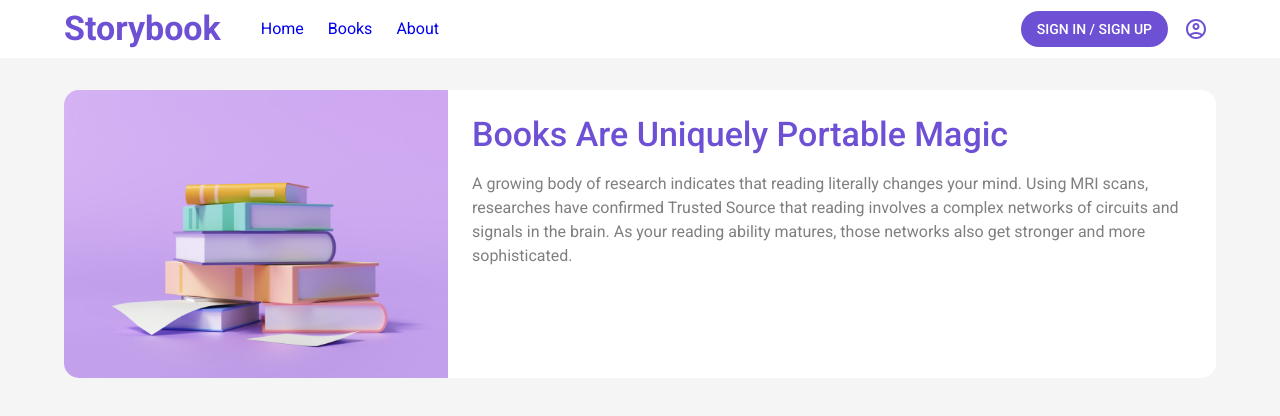
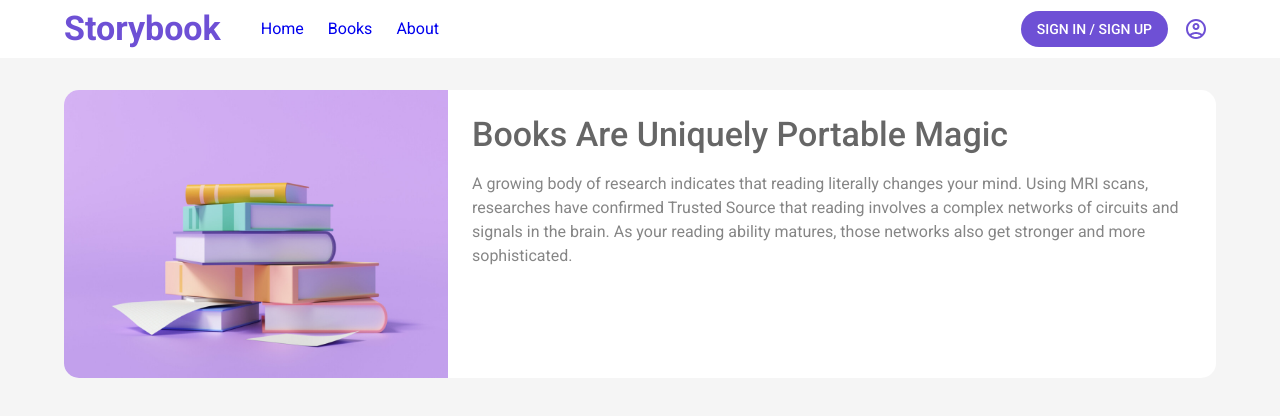
Before and after one commit to alexandragul/book-store, a Next.js app: page / in a window 1280 px wide. Shown: the top 416 px of the page. Built offline with nearby package versions, Linux system fonts and the light colour scheme.

Commit message:
Update styles

```diff
--- a/src/components/pages/index/Banner.tsx
+++ b/src/components/pages/index/Banner.tsx
@@ -4,7 +4,7 @@ import image from "public/images/hero.png"
 
 const Banner = () => {
   return (
-    <Paper sx={{ overflow: "hidden" }}>
+    <Paper sx={{ overflow: "hidden", mb: 3 }}>
       <Grid container>
         <Grid item xs={4} display="flex">
           <img src={image.src} alt="books" width="100%" />
@@ -12,10 +12,10 @@ const Banner = () => {
           {/*<Image src={image.src} width={500} height={500} alt="books" />*/}
         </Grid>
         <Grid item xs={8} p={3}>
-          <Typography variant="h4" color="primary" pb={2} fontWeight={500}>
+          <Typography variant="h4" color="text.primary" pb={2} fontWeight={500}>
             Books Are Uniquely Portable Magic
           </Typography>
-          <Typography variant="body1" color="text.primary">
+          <Typography variant="body1" color="text.secondary">
             A growing body of research indicates that reading literally changes your mind. Using MRI
             scans, researches have confirmed Trusted Source that reading involves a complex networks
             of circuits and signals in the brain. As your reading ability matures, those networks
--- a/src/theme/index.ts
+++ b/src/theme/index.ts
@@ -20,8 +20,8 @@ const theme = createTheme({
       default: "rgba(0,0,0,0.04)",
     },
     text: {
-      primary: "rgba(0,0,0,0.5)",
-      secondary: "rgba(0,0,0,0.4)",
+      primary: "rgba(0,0,0,0.6)",
+      secondary: "rgba(0,0,0,0.48)",
       disabled: "rgba(0,0,0,0.3)",
     },
   },
```
